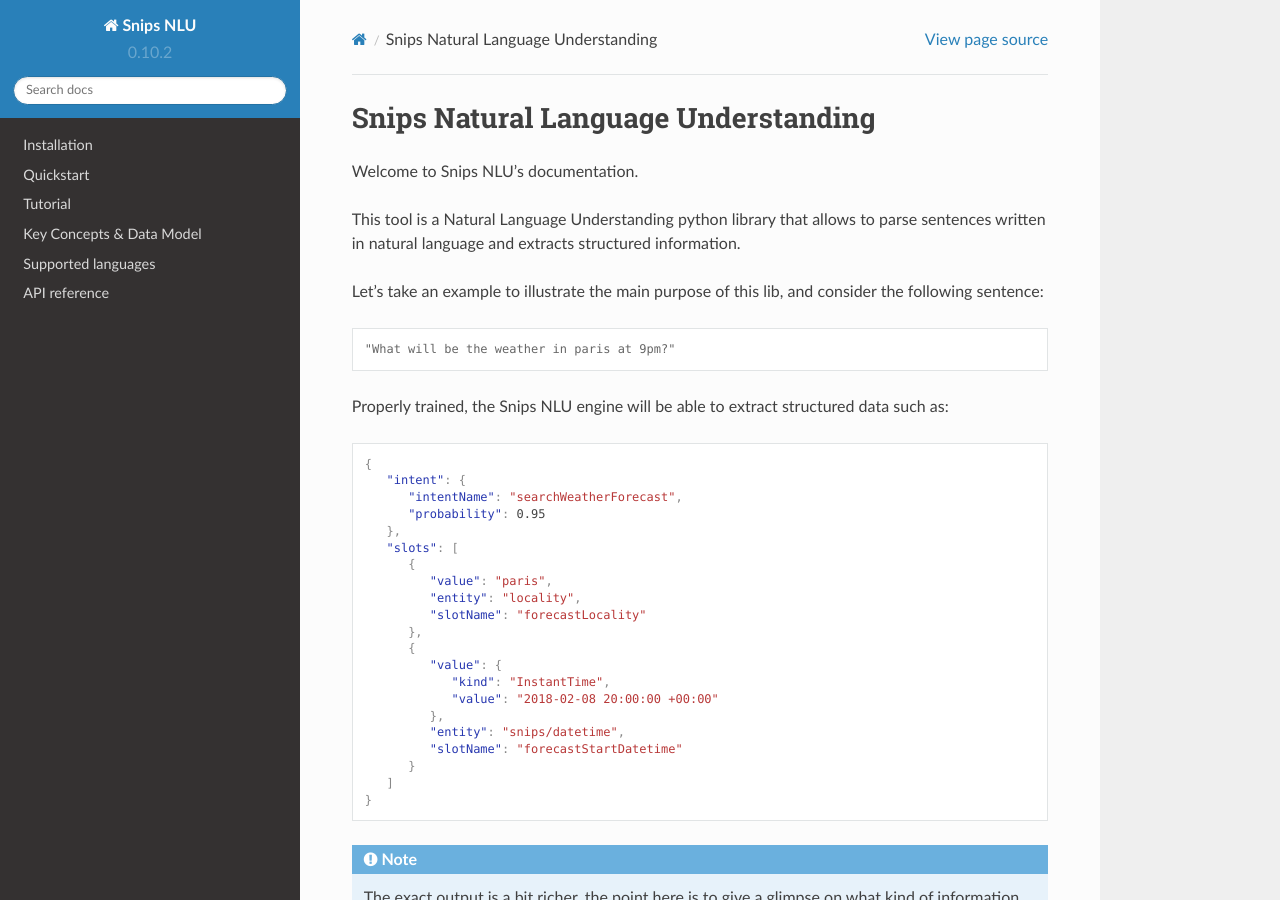
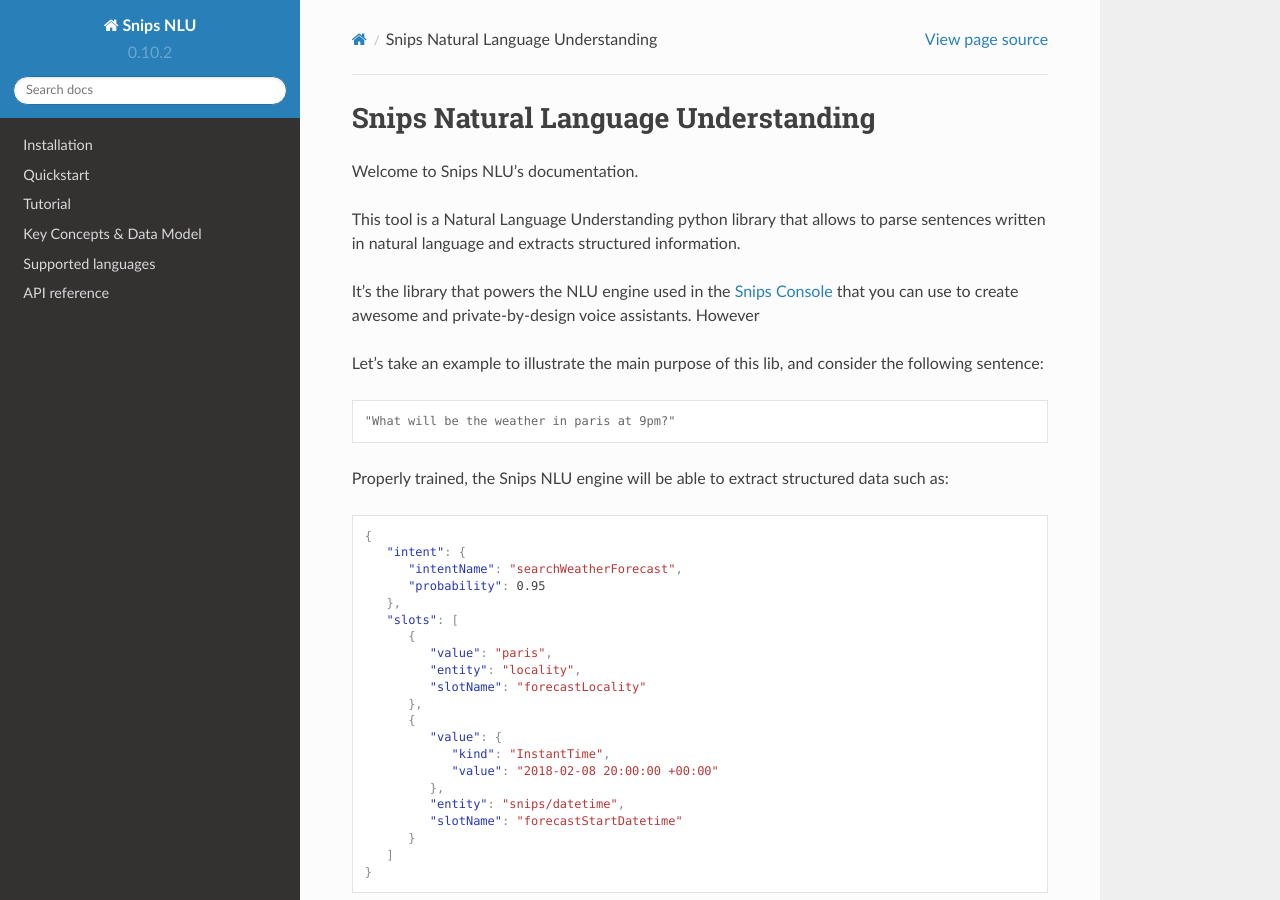
Before and after one commit to snipsco/snips-nlu, a Sphinx documentation site: the page built from docs/source/index.rst, in a window 1280 px wide and 900 px high. Built offline with Sphinx 7.4.7 and the Read the Docs theme 2.0.0, drawn with Linux system fonts in a browser that asks for light colours.

Commit message:
Update doc to reference console

```diff
--- a/docs/source/index.rst
+++ b/docs/source/index.rst
@@ -6,6 +6,10 @@
 This tool is a Natural Language Understanding python library that allows to
 parse sentences written in natural language and extracts structured
 information.
+
+It's the library that powers the NLU engine used in the
+`Snips Console <https://console.snips.ai/>`_ that you can use to create awesome
+and private-by-design voice assistants. However
 
 Let's take an example to illustrate the main purpose of this lib, and consider
 the following sentence:
```
